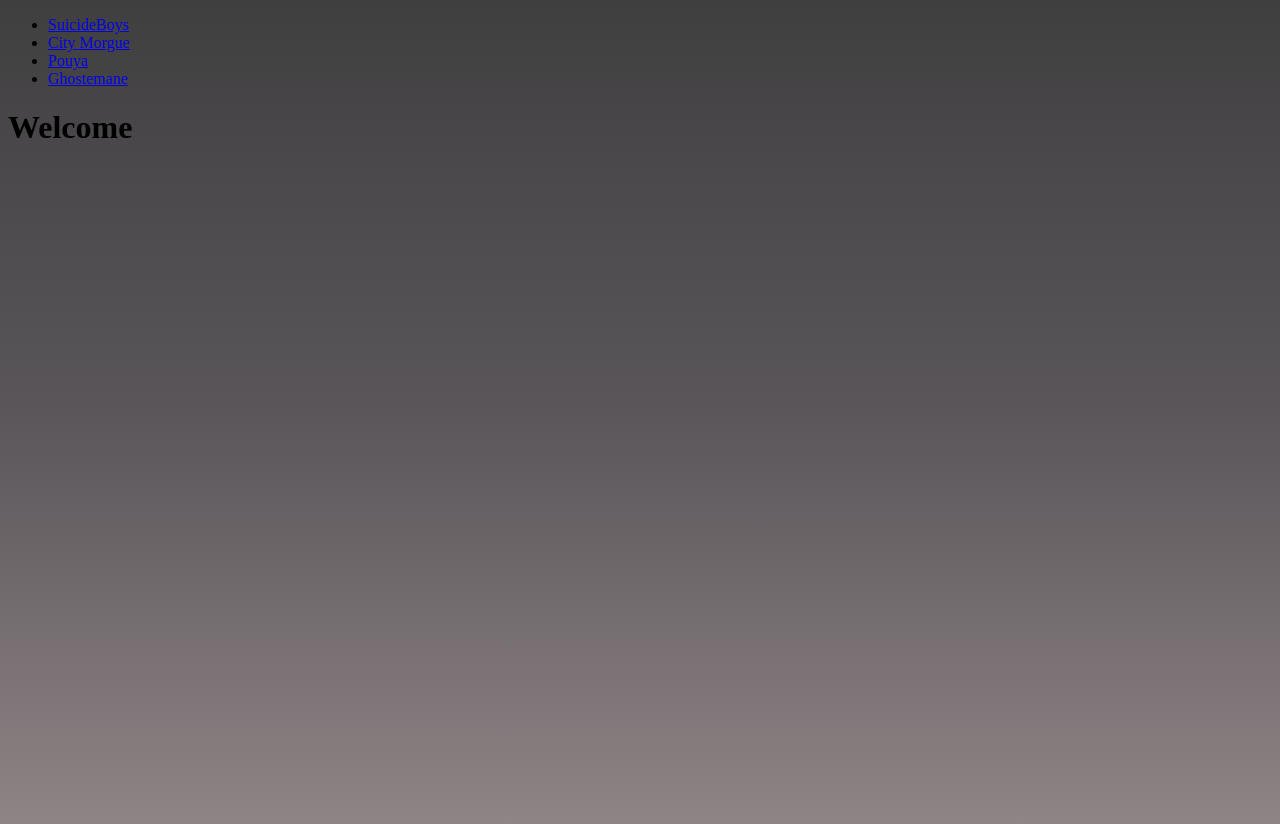
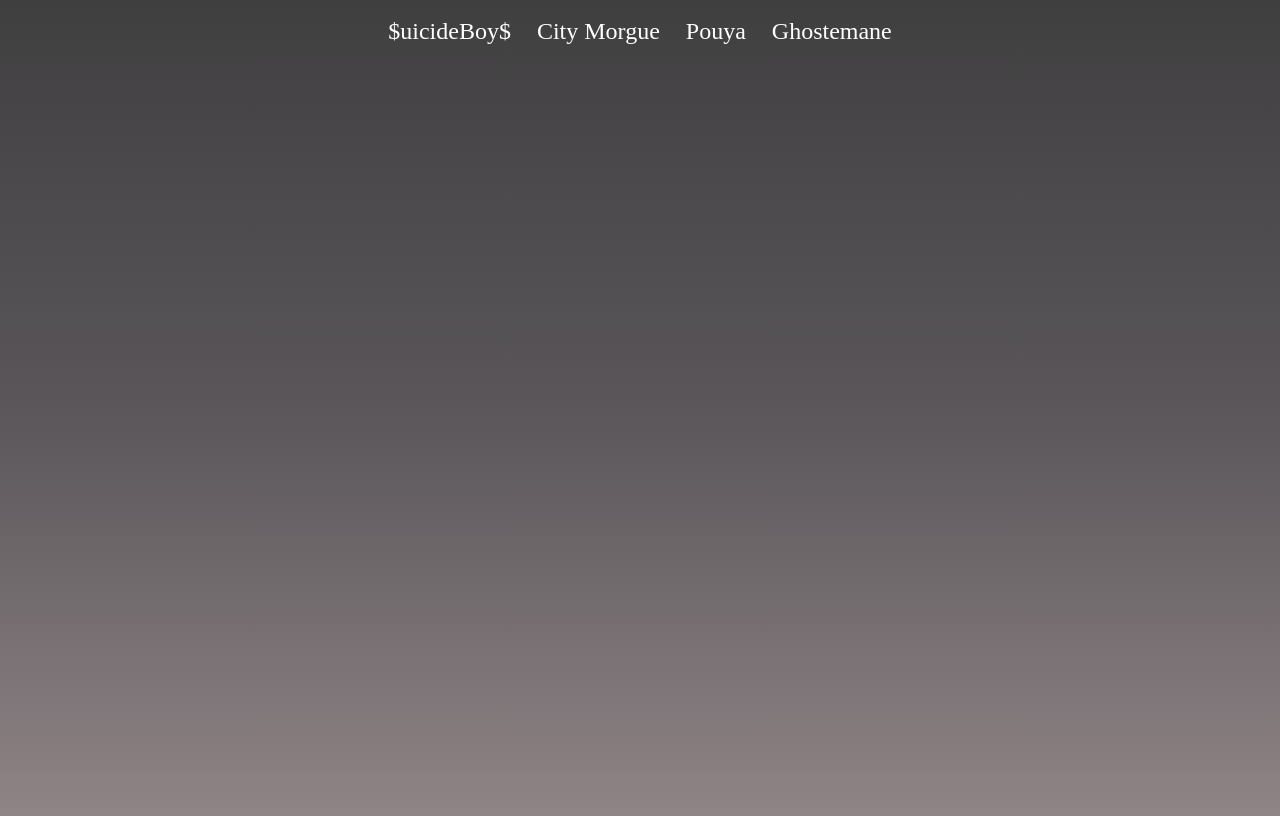
Before and after one commit to damerri702/final, a plain HTML site: page index.html in a window 1280 px wide. Drawn offline with Linux system fonts and the light colour scheme.

Commit message:
link
fixed color and position

```diff
--- a/index.html
+++ b/index.html
@@ -8,14 +8,16 @@
     <link href="styles.css" rel="stylesheet" type="text/css" />
   </head>
   <body>
+    <div class="menu">
       <nav>
         <ul>
-        <li><a href="suicideboys.html">SuicideBoys</a></li>
+          <li><a href="suicideboys.html">$uicideBoy$</a></li>
           <li><a href="citymorgue.html">City Morgue</a></li>
           <li><a href="pouya.html">Pouya</a></li>
           <li><a href="ghostemane.html">Ghostemane</a></li>
         </ul>
       </nav>
-    <h1>Welcome</h1>
+    </div>
+    <h1></h1>
   </body>
 </html>
--- a/styles.css
+++ b/styles.css
@@ -1,4 +1,39 @@
 body {
     background: linear-gradient(0deg, rgb(143, 132, 134) 0%, rgb(90, 86, 90) 50%, rgb(64, 63, 64) 100%);
     height: 100vh;
-  }
+}
+
+ul {
+    list-style-type: none;
+    margin: 0;
+    padding: 0;
+    font-size: x-large;
+    border-width: 1px 0;
+    text-align: center;
+}
+
+li {
+    display: inline;
+}
+
+a {
+    display:inline-block;
+    padding: 10px;
+    color: white
+}
+
+a:link {
+    text-decoration: none;
+}
+
+a:visited {
+    text-decoration: none;
+}
+
+a:hover {
+    text-decoration: none;
+}
+
+a:active {
+    text-decoration: none;
+}
```
Lines whose indentation alone changed are shown as unchanged.
